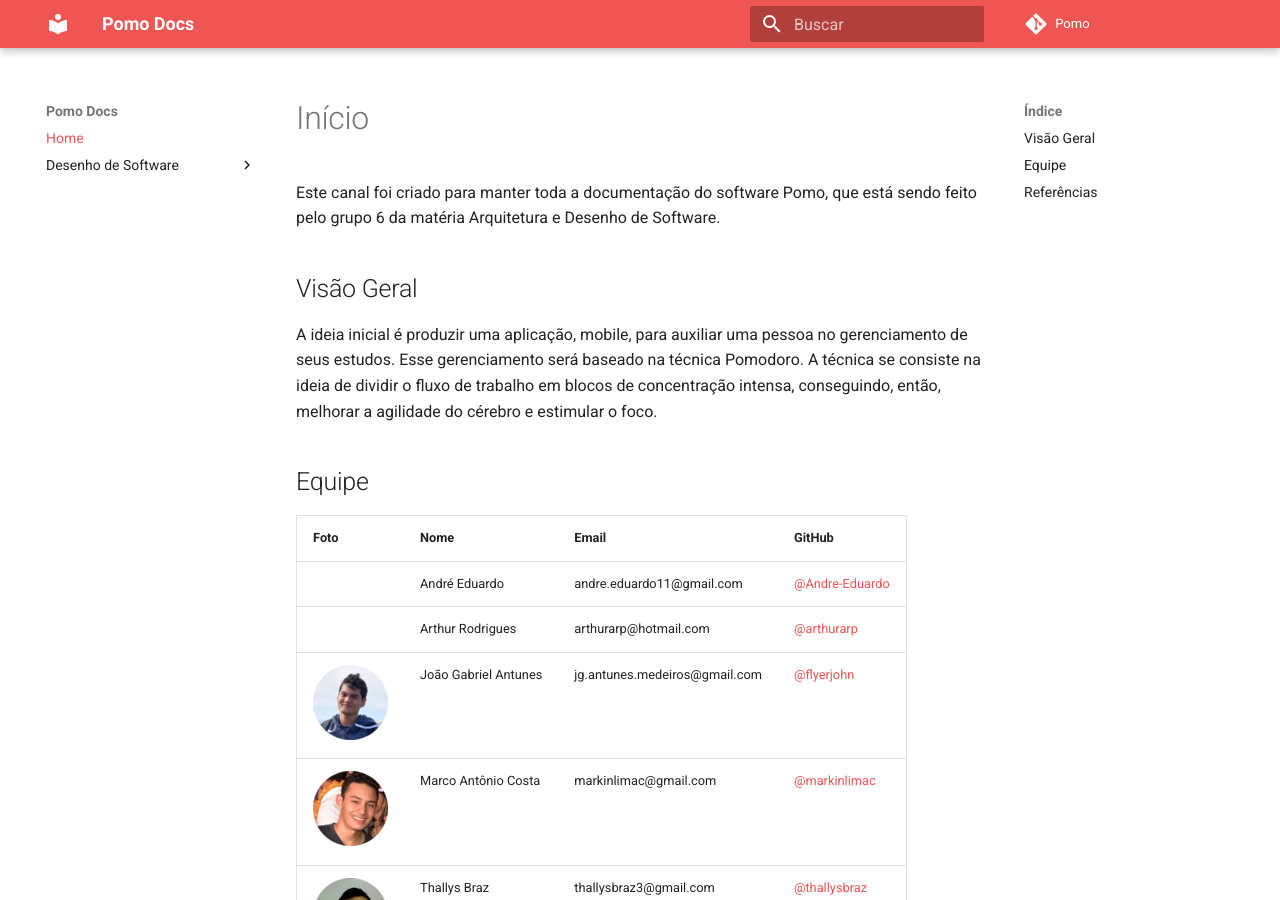
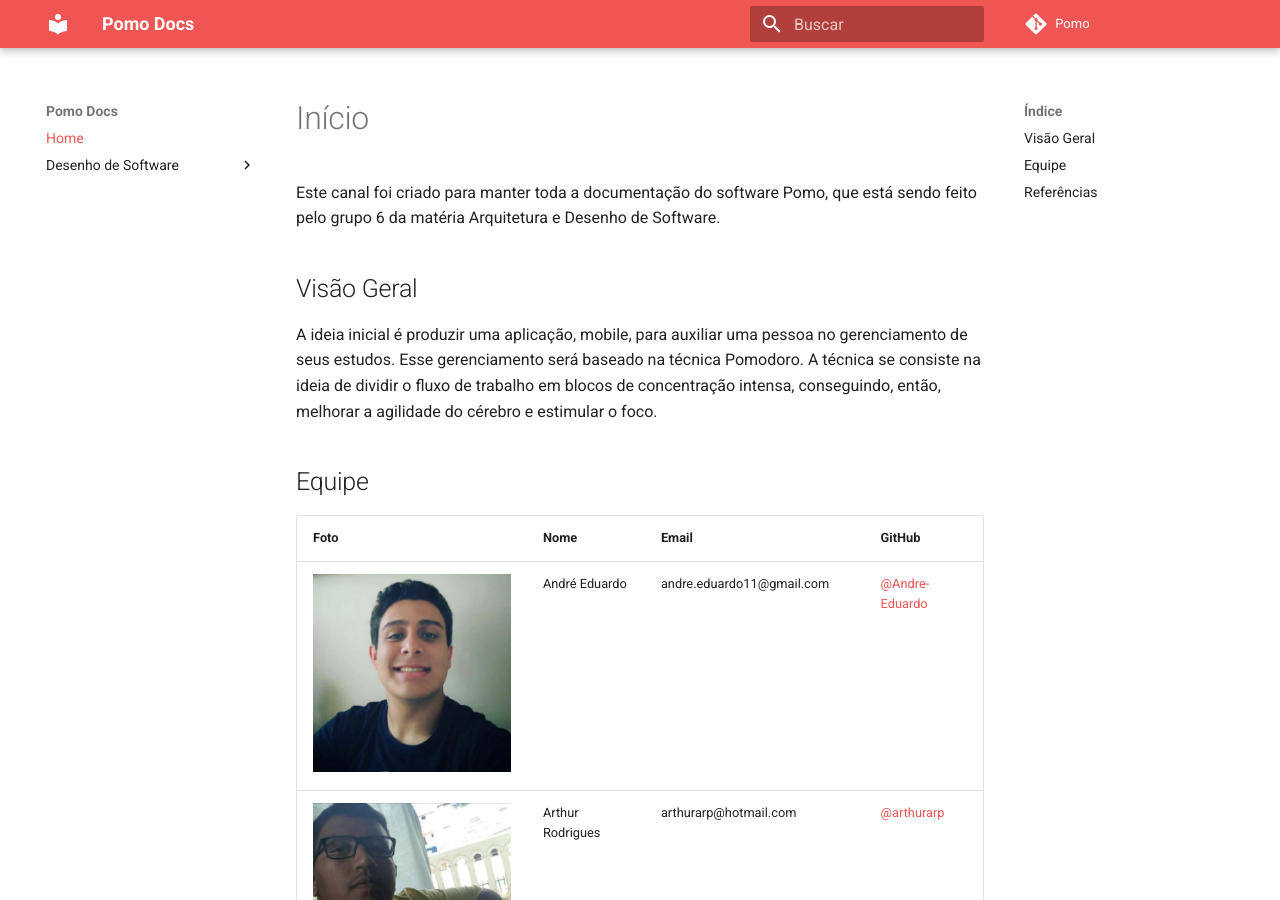
Before and after one commit to UnBArqDsw/2020.1_G6_Pomo, an MkDocs documentation site: the page built from docs/index.md, in a window 1280 px wide and 900 px high. Built offline with MkDocs 1.6.1 and Material for MkDocs 9.7.7, drawn with Linux system fonts in a browser that asks for light colours; comment, search, counter and statistics services are not loaded.

Commit message:
Adicionando as imagens restante dos integrantes de grupo.

```diff
--- a/docs/index.md
+++ b/docs/index.md
@@ -9,8 +9,8 @@ A técnica se consiste na ideia de dividir o fluxo de trabalho em blocos de conc
 ## Equipe
  Foto | Nome | Email | GitHub |
  ---- | ---- | ----- | ------ |
-![]() | André Eduardo | andre.eduardo11@gmail.com | [@Andre-Eduardo](https://github.com/Andre-Eduardo) |
-![]() | Arthur Rodrigues | arthurarp@hotmail.com | [@arthurarp](https://github.com/arthurarp) |
+![](img/andre.jpg) | André Eduardo | andre.eduardo11@gmail.com | [@Andre-Eduardo](https://github.com/Andre-Eduardo) |
+![](img/arthur.jpg) | Arthur Rodrigues | arthurarp@hotmail.com | [@arthurarp](https://github.com/arthurarp) |
 ![](img/joao.png) | João Gabriel Antunes | jg.antunes.medeiros@gmail.com | [@flyerjohn](https://github.com/flyerjohn) |
 ![](img/marco.png) | Marco Antônio Costa | markinlimac@gmail.com | [@markinlimac](https://github.com/markinlimac) |
 ![](img/thallys.png) | Thallys Braz | 	thallysbraz3@gmail.com | [@thallysbraz](https://github.com/thallysbraz) |
```
Also changed, not shown: docs/img/andre.jpg (added), docs/img/arthur.jpg (added).
